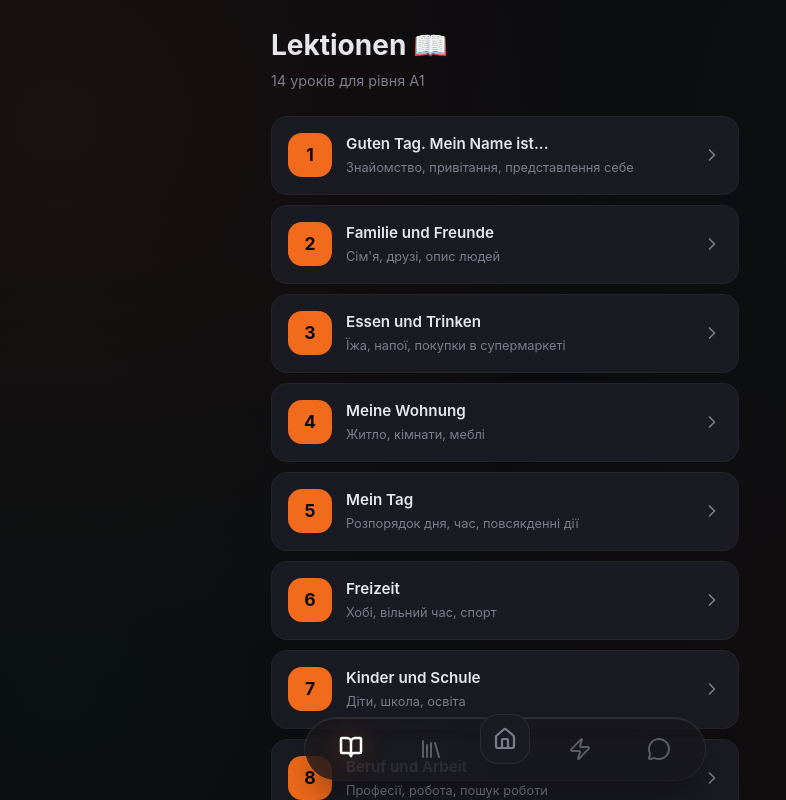
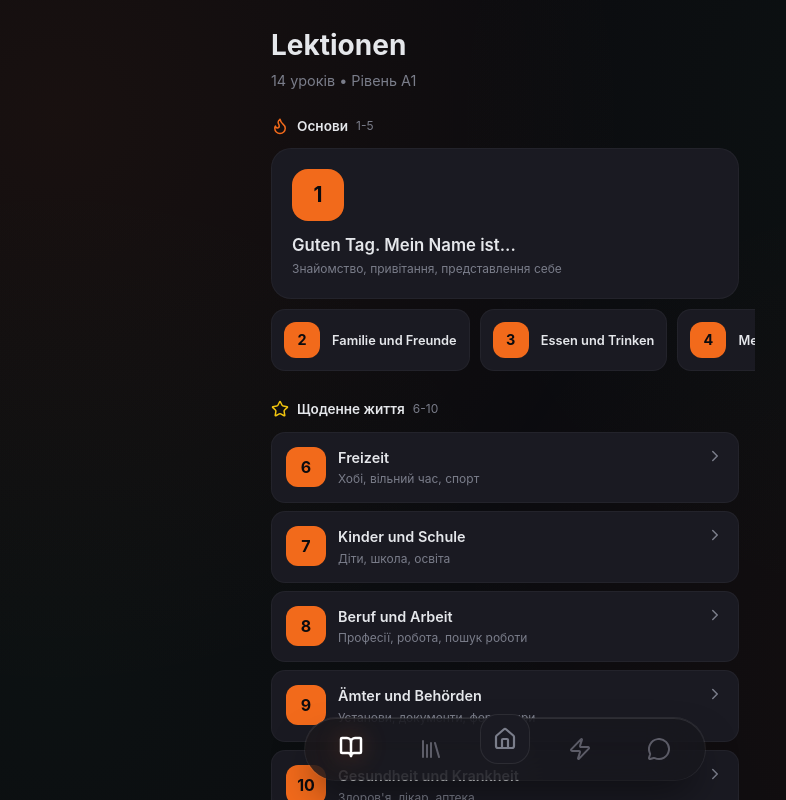
Before and after one commit to Artom-sites/deutsch-trainer-a1, a React (Vite) app: page / in a window 1280 px wide. Both pictures are taken after a click on the button 486 px from the left and 749 px from the top of the page. Shown: the top 800 px of the page, without its empty margins (135-921 px from the left). Built offline with nearby package versions, Linux system fonts and the light colour scheme.

Commit message:
UI: Creative LessonsTab with sections + smaller test button

```diff
--- a/src/components/LessonsTab.jsx
+++ b/src/components/LessonsTab.jsx
@@ -1,40 +1,27 @@
 // src/components/LessonsTab.jsx
-// Вкладка "Уроки" - Clean Dark Design
+// Вкладка "Уроки" - Creative Dynamic Design
 import React from 'react';
 import useStore from '../store/useStore';
 import { lessons } from '../data/lexicon';
-import { ChevronRight, Check } from 'lucide-react';
+import { ChevronRight, Check, Star, Flame, Trophy } from 'lucide-react';
 
 const LessonsTab = () => {
     const openLesson = useStore(state => state.openLesson);
     const getLessonProgress = useStore(state => state.getLessonProgress);
 
-    return (
-        <div className="screen">
-            {/* Clean Header */}
-            <div style={{
-                marginBottom: 24,
-                paddingTop: 8
-            }}>
-                <h1 style={{
-                    fontSize: '1.75rem',
-                    fontWeight: 700,
-                    color: '#E5E7EB',
-                    marginBottom: 4
-                }}>
-                    Lektionen 📖
-                </h1>
-                <p style={{ color: '#7A7D8A', fontSize: '0.9rem' }}>
-                    14 уроків для рівня A1
-                </p>
-            </div>
+    // Групуємо уроки по темах
+    const beginnerLessons = lessons.slice(0, 5);   // 1-5: Основи
+    const dailyLessons = lessons.slice(5, 10);     // 6-10: Щоденне життя
+    const advancedLessons = lessons.slice(10, 14); // 11-14: Поглиблені
 
-            {/* Lessons List */}
-            <div style={{ display: 'flex', flexDirection: 'column', gap: 10 }}>
-                {lessons.map((lesson) => {
+    const renderLessonCard = (lesson, variant = 'default') => {
         const progress = getLessonProgress(lesson.id);
         const isComplete = progress.percent === 100;
         const hasProgress = progress.total > 0 && progress.percent > 0;
+
+        // Різні стилі карток
+        const isLarge = variant === 'large';
+        const isCompact = variant === 'compact';
 
         return (
             <div
@@ -42,81 +29,177 @@ const LessonsTab = () => {
                 onClick={() => openLesson(lesson.id)}
                 style={{
                     background: '#1A1A22',
-                                borderRadius: 16,
-                                padding: '16px',
+                    borderRadius: isLarge ? 20 : 14,
+                    padding: isLarge ? '20px' : isCompact ? '12px' : '14px',
                     cursor: 'pointer',
                     display: 'flex',
-                                alignItems: 'center',
-                                gap: 14,
+                    alignItems: isCompact ? 'center' : 'flex-start',
+                    flexDirection: isLarge ? 'column' : 'row',
+                    gap: isLarge ? 12 : 12,
                     border: '1px solid rgba(255, 255, 255, 0.04)',
-                                transition: 'all 0.2s ease'
+                    minWidth: isCompact ? 140 : 'auto',
+                    flex: isCompact ? '0 0 auto' : 'auto'
                 }}
             >
-                            {/* Lesson Number - Orange or Green for complete */}
+                {/* Number Badge */}
                 <div style={{
-                                width: 44,
-                                height: 44,
-                                borderRadius: 14,
-                                background: isComplete
-                                    ? '#2ECC71'
-                                    : '#F26A1B',
+                    width: isLarge ? 52 : isCompact ? 36 : 40,
+                    height: isLarge ? 52 : isCompact ? 36 : 40,
+                    borderRadius: isLarge ? 16 : 12,
+                    background: isComplete ? '#2ECC71' : '#F26A1B',
                     display: 'flex',
                     alignItems: 'center',
                     justifyContent: 'center',
                     fontWeight: 700,
-                                fontSize: '1.1rem',
+                    fontSize: isLarge ? '1.3rem' : isCompact ? '0.9rem' : '1rem',
                     color: '#0B0B0F',
                     flexShrink: 0
                 }}>
-                                {isComplete ? <Check size={22} strokeWidth={3} /> : lesson.id}
+                    {isComplete ? <Check size={isLarge ? 24 : 18} strokeWidth={3} /> : lesson.id}
                 </div>
 
                 {/* Content */}
                 <div style={{ flex: 1, minWidth: 0 }}>
                     <div style={{
                         fontWeight: 600,
-                                    fontSize: '0.95rem',
+                        fontSize: isLarge ? '1.05rem' : isCompact ? '0.8rem' : '0.9rem',
                         color: '#E5E7EB',
-                                    marginBottom: 3
+                        marginBottom: isCompact ? 0 : 2,
+                        whiteSpace: isCompact ? 'nowrap' : 'normal',
+                        overflow: isCompact ? 'hidden' : 'visible',
+                        textOverflow: 'ellipsis'
                     }}>
                         {lesson.title}
                     </div>
-                                <div style={{
-                                    fontSize: '0.8rem',
-                                    color: '#7A7D8A'
-                                }}>
+                    {!isCompact && (
+                        <div style={{ fontSize: '0.75rem', color: '#7A7D8A' }}>
                             {lesson.description}
                         </div>
+                    )}
 
-                                {/* Thin Progress Line */}
-                                {hasProgress && (
+                    {/* Progress */}
+                    {hasProgress && !isCompact && (
                         <div style={{
-                                        marginTop: 10,
+                            marginTop: 8,
+                            display: 'flex',
+                            alignItems: 'center',
+                            gap: 8
+                        }}>
+                            <div style={{
+                                flex: 1,
                                 height: 3,
                                 background: 'rgba(255, 255, 255, 0.06)',
-                                        borderRadius: 2,
-                                        overflow: 'hidden'
+                                borderRadius: 2
                             }}>
                                 <div style={{
                                     width: `${progress.percent}%`,
                                     height: '100%',
                                     background: isComplete ? '#2ECC71' : '#F26A1B',
-                                            borderRadius: 2,
-                                            transition: 'width 0.3s'
+                                    borderRadius: 2
                                 }} />
+                            </div>
+                            <span style={{ fontSize: '0.7rem', color: '#7A7D8A' }}>
+                                {progress.percent}%
+                            </span>
                         </div>
                     )}
                 </div>
 
-                            {/* Arrow */}
-                            <ChevronRight
-                                size={20}
-                                color="#7A7D8A"
-                                style={{ flexShrink: 0 }}
-                            />
+                {!isLarge && !isCompact && (
+                    <ChevronRight size={18} color="#7A7D8A" style={{ flexShrink: 0 }} />
+                )}
             </div>
         );
-                })}
+    };
+
+    return (
+        <div className="screen">
+            {/* Header */}
+            <div style={{ marginBottom: 24, paddingTop: 8 }}>
+                <h1 style={{
+                    fontSize: '1.75rem',
+                    fontWeight: 700,
+                    color: '#E5E7EB',
+                    marginBottom: 4
+                }}>
+                    Lektionen
+                </h1>
+                <p style={{ color: '#7A7D8A', fontSize: '0.9rem' }}>
+                    14 уроків • Рівень A1
+                </p>
+            </div>
+
+            {/* Section 1: Основи - Featured Cards */}
+            <div style={{ marginBottom: 24 }}>
+                <div style={{
+                    display: 'flex',
+                    alignItems: 'center',
+                    gap: 8,
+                    marginBottom: 12
+                }}>
+                    <Flame size={18} color="#F26A1B" />
+                    <span style={{ fontSize: '0.85rem', fontWeight: 600, color: '#E5E7EB' }}>
+                        Основи
+                    </span>
+                    <span style={{ fontSize: '0.75rem', color: '#7A7D8A' }}>1-5</span>
+                </div>
+
+                {/* First lesson - Large featured */}
+                <div style={{ marginBottom: 10 }}>
+                    {renderLessonCard(beginnerLessons[0], 'large')}
+                </div>
+
+                {/* Rest - Horizontal scroll */}
+                <div style={{
+                    display: 'flex',
+                    gap: 10,
+                    overflowX: 'auto',
+                    paddingBottom: 4,
+                    marginRight: -16,
+                    paddingRight: 16
+                }}>
+                    {beginnerLessons.slice(1).map(lesson => renderLessonCard(lesson, 'compact'))}
+                </div>
+            </div>
+
+            {/* Section 2: Щоденне життя - Grid */}
+            <div style={{ marginBottom: 24 }}>
+                <div style={{
+                    display: 'flex',
+                    alignItems: 'center',
+                    gap: 8,
+                    marginBottom: 12
+                }}>
+                    <Star size={18} color="#F1C40F" />
+                    <span style={{ fontSize: '0.85rem', fontWeight: 600, color: '#E5E7EB' }}>
+                        Щоденне життя
+                    </span>
+                    <span style={{ fontSize: '0.75rem', color: '#7A7D8A' }}>6-10</span>
+                </div>
+
+                <div style={{ display: 'flex', flexDirection: 'column', gap: 8 }}>
+                    {dailyLessons.map(lesson => renderLessonCard(lesson, 'default'))}
+                </div>
+            </div>
+
+            {/* Section 3: Поглиблені - Standard */}
+            <div style={{ marginBottom: 24 }}>
+                <div style={{
+                    display: 'flex',
+                    alignItems: 'center',
+                    gap: 8,
+                    marginBottom: 12
+                }}>
+                    <Trophy size={18} color="#9B59B6" />
+                    <span style={{ fontSize: '0.85rem', fontWeight: 600, color: '#E5E7EB' }}>
+                        Поглиблені теми
+                    </span>
+                    <span style={{ fontSize: '0.75rem', color: '#7A7D8A' }}>11-14</span>
+                </div>
+
+                <div style={{ display: 'flex', flexDirection: 'column', gap: 8 }}>
+                    {advancedLessons.map(lesson => renderLessonCard(lesson, 'default'))}
+                </div>
             </div>
 
             {/* Bottom spacing */}
```
Also changed, not shown: src/components/LessonDetail.jsx (+16 -18 lines). Lines whose indentation alone changed are shown as unchanged.
